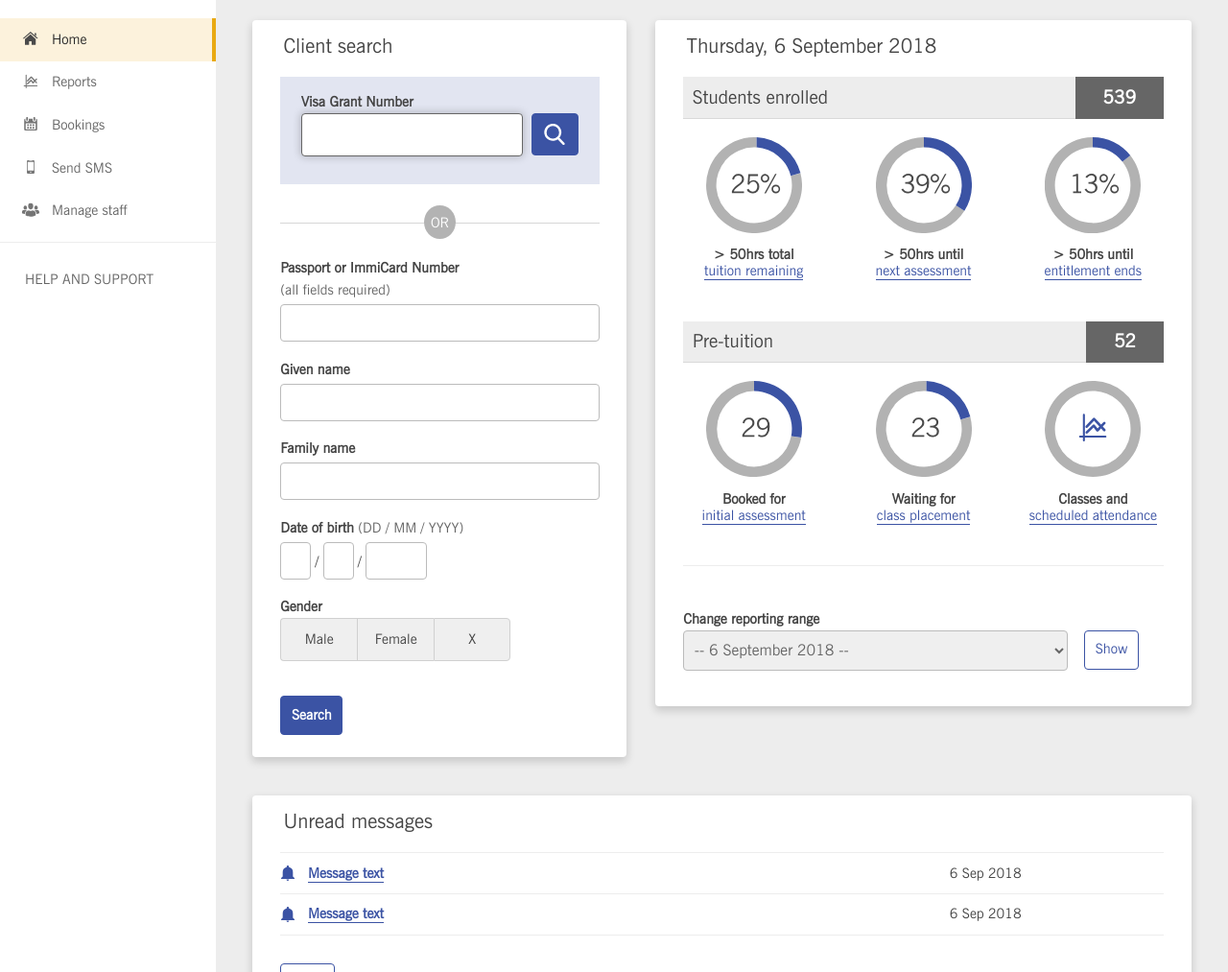
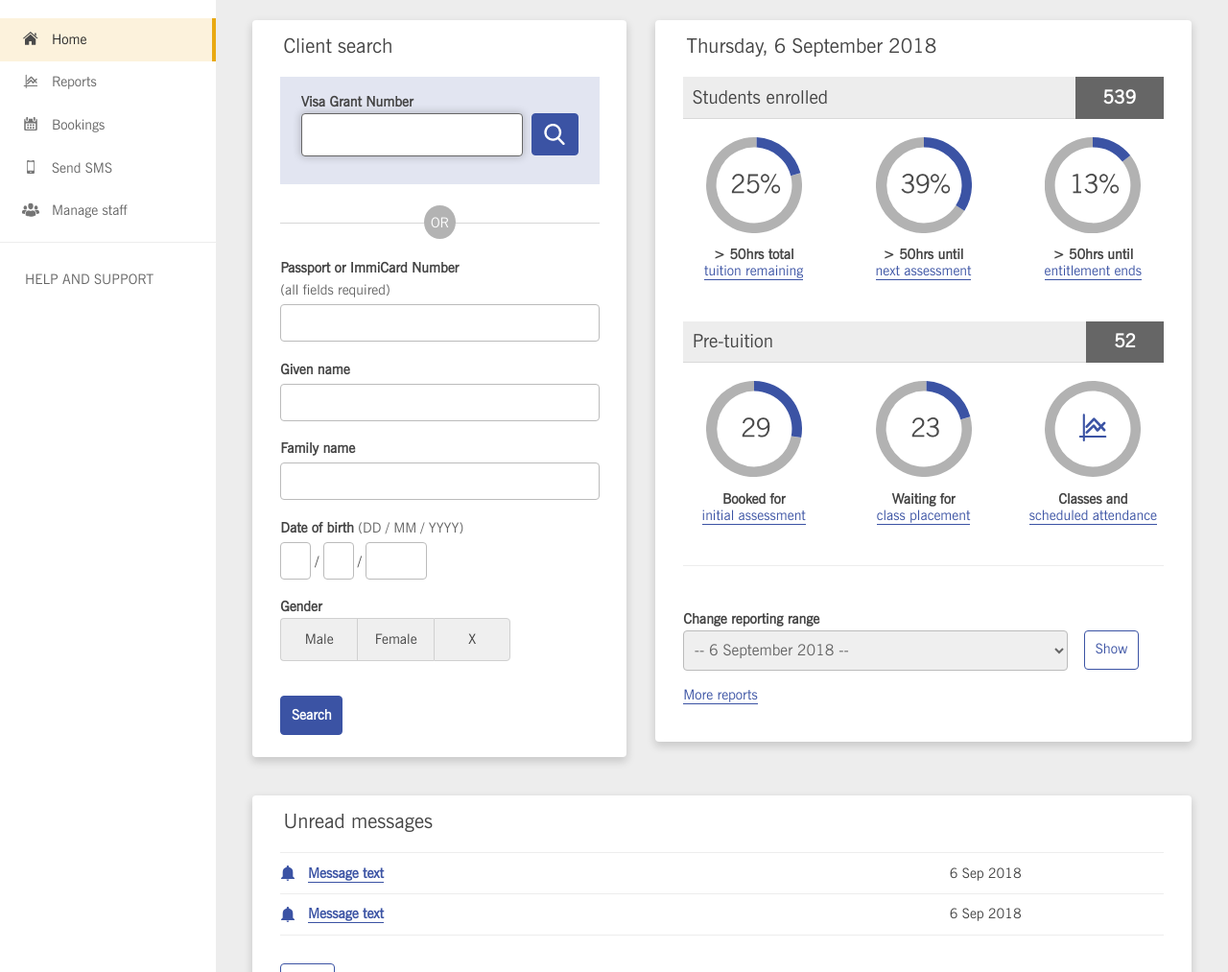
Before and after one commit to gombul/SkillsHUB, a plain HTML site: page dashboard.html in a window 1280 px wide. Shown: the part 87-1100 px from the top of the page at 96% size. Drawn offline with Linux system fonts and the light colour scheme; files whose address does not match are found by name.

Commit message:
more reports link

```diff
--- a/dashboard.html
+++ b/dashboard.html
@@ -158,6 +158,7 @@
                 <option>...</option>
               </select>&nbsp;&nbsp;<button class="btn btn-small">Show</button>
             </div>
+            <p><a href="404.html">More reports</a></p>
           </div>
         </section>
 
```
